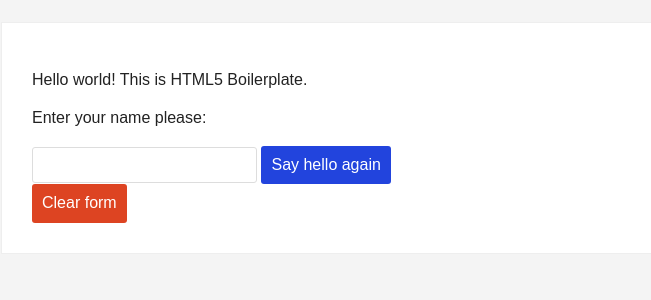
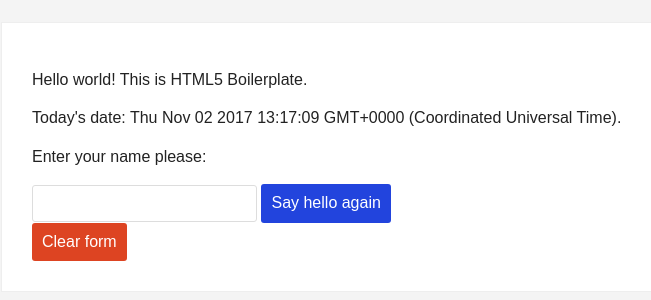
Before and after one commit to bhubr/javascript-sandbox, a plain HTML site: page index.html in a window 1280 px wide. Shown: the part 128-428 px from the top of the page, without its empty margins (308-959 px from the left). Drawn offline with nearby package versions, Linux system fonts and the light colour scheme.

Commit message:
Add timer to show real-time date

```diff
--- a/index.html
+++ b/index.html
@@ -3,7 +3,7 @@
     <head>
         <meta charset="utf-8">
         <meta http-equiv="x-ua-compatible" content="ie=edge">
-        <title></title>
+        <title>Formation jQuery</title>
         <meta name="description" content="">
         <meta name="viewport" content="width=device-width, initial-scale=1">
 
@@ -23,6 +23,7 @@
         <!-- Add your site or application content here -->
         <div class="container">
             <p>Hello world! This is HTML5 Boilerplate.</p>
+            <p>Today's date: <span id="todaysDate"></span>.</p>
             <p>Enter your name please:</p>
             <form id="helloForm">
                 <input id="inputName" value="" />
@@ -46,6 +47,7 @@
             var form = document.getElementById('helloForm');
             var input = document.getElementById('inputName');
             var clearButton = document.getElementById('clearForm');
+            var dateSpan = document.getElementById('todaysDate');
 
             function sayHelloAgain(e) {
                 e.preventDefault();
@@ -56,6 +58,14 @@
                 input.value = '';
             }
 
+            function showDate() {
+              var date = new Date().toString();
+              dateSpan.innerHTML = date;
+            }
+
+            showDate();
+            setInterval(showDate, 1000);
+
             form.onsubmit = sayHelloAgain;
             clearButton.onclick = clearForm;
         </script>
```
